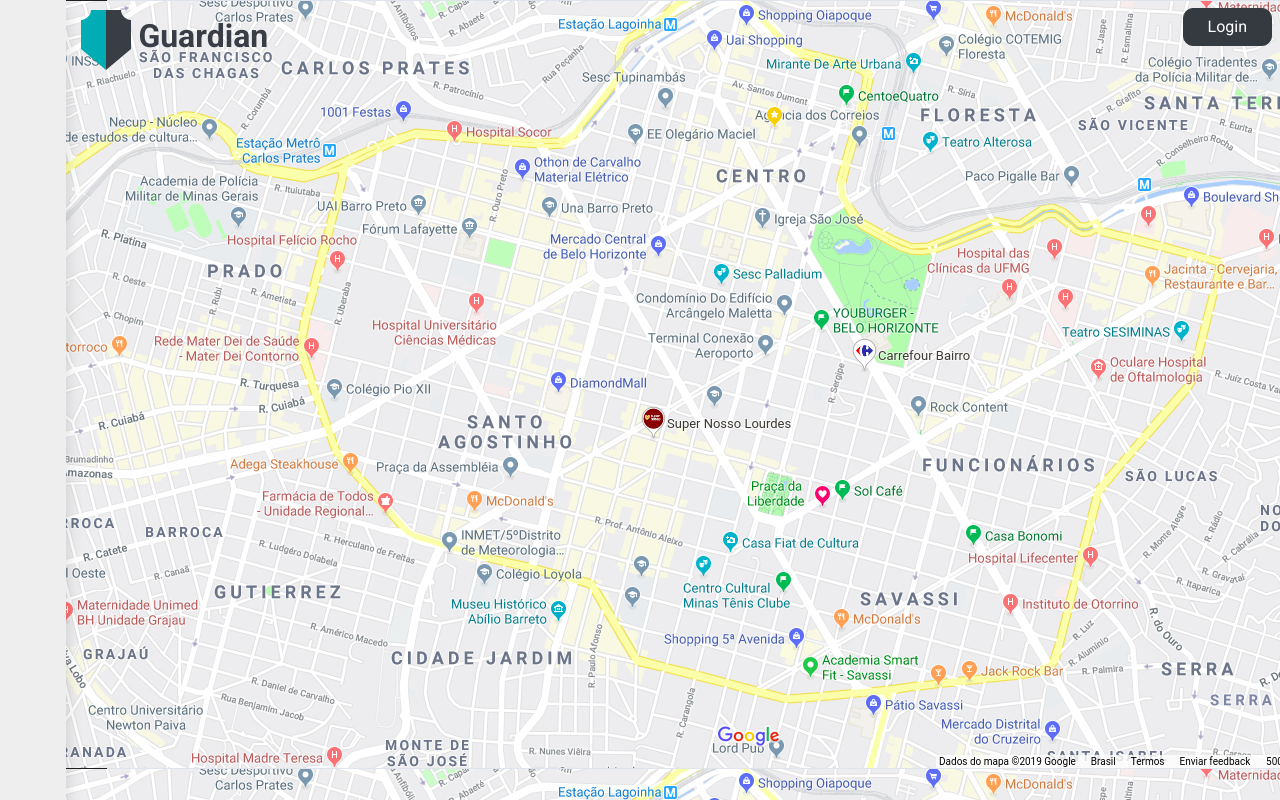
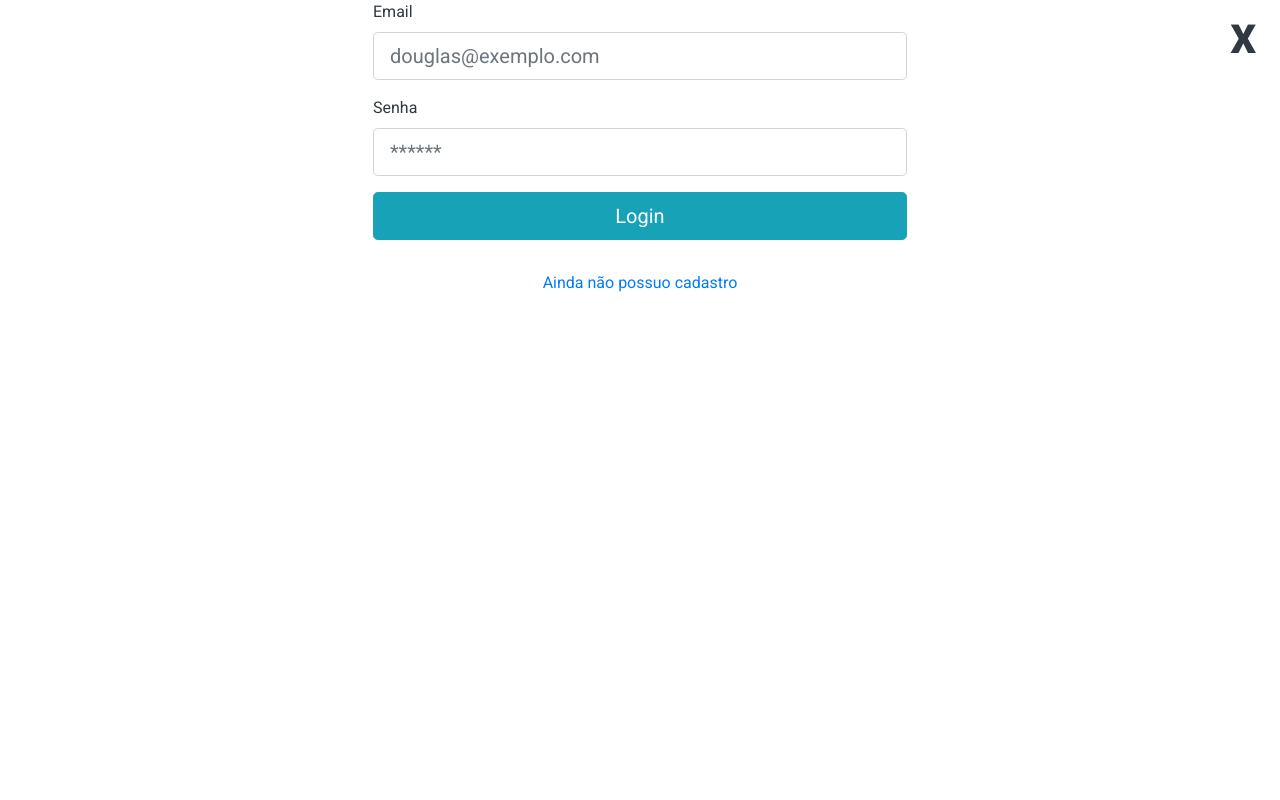
Before and after one commit to JonathasSL/guardian-web, a Vue app: page /login in a window 1280 px wide. Built offline with nearby package versions, Linux system fonts and the light colour scheme.

Commit message:
Unnused code [-]

```diff
--- a/src/App.vue
+++ b/src/App.vue
@@ -1,17 +1,12 @@
 <template>
   <div id="app">
-    <Home></Home>
+		<router-view/>
   </div>
 </template>
 
 <script>
-import Home from '@/views/Home.vue';
-
 export default {
-	name: 'app',
-	components: {
-		Home,
-	},
+	name: 'app'
 };
 </script>
 
```
